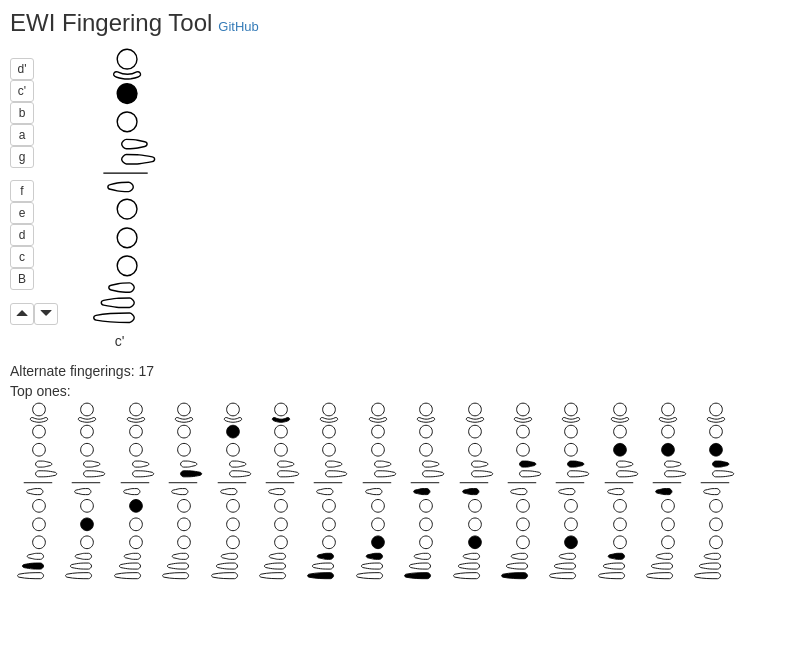
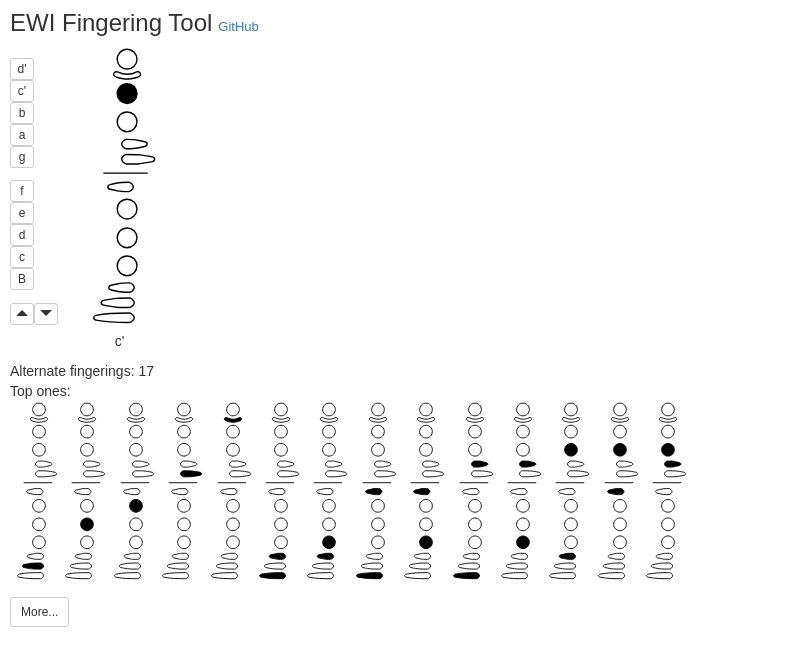
Before and after one commit to bwasty/ewi, a React (Create React App) app: page / in a window 1280 px wide. Shown: the top 666 px of the page, without its empty margins (0-787 px from the left). Built offline with nearby package versions, Linux system fonts and the light colour scheme.

Commit message:
more button for alternative fingerings

```diff
--- a/src/App.js
+++ b/src/App.js
@@ -20,13 +20,17 @@ export default class App extends Component {
   handleKeyClick = (key) => {
     this.setState((prev, props) => {
       prev.fingering[key].toggle()
-      return {fingering: prev.fingering}
+      return {
+        fingering: prev.fingering,
+        showAll: false
+      }
     })
   }
   handleNoteChange = (note) => {
     let flat = note.charAt(1) === 'b'
     this.setState({
-      fingering: new Fingering(STANDARD_FINGERINGS_BY_NOTE[note], undefined, flat)
+      fingering: new Fingering(STANDARD_FINGERINGS_BY_NOTE[note], undefined, flat),
+      showAll: false
     })
   }
   handlePitchChange = (pitch) => {
@@ -49,7 +53,12 @@ export default class App extends Component {
           showNote={true}
         />
         <p />
-        <AlternativeFingerings fingering={fingering} fingeringsByPitch={this.fingeringsByPitch} />
+        <AlternativeFingerings
+          fingering={fingering}
+          fingeringsByPitch={this.fingeringsByPitch}
+          showAll={this.state.showAll} />
+        { !this.state.showAll &&
+          <Button bsSize="small" onClick={ () => this.setState({showAll: true}) }>More...</Button>}
       </div>
     )
   }
@@ -93,22 +102,23 @@ function NoteButton(props) {
 }
 
 function AlternativeFingerings(props) {
+  let alternatives = props.fingeringsByPitch[props.fingering.pitch]
+  if (!props.showAll)
+    alternatives = alternatives.slice(0, 15)
+  alternatives = alternatives
+    .filter(fingering => fingering.id !== props.fingering.id)
+    .map(fingering => <FingeringChart
+                        key={fingering.id}
+                        height="180px"
+                        fingering={fingering}
+                        readonly={true}
+                        showNote={false} />)
+
   return (
     <div>
       Alternate fingerings: { props.fingeringsByPitch[props.fingering.pitch].length - 1 } <br />
       Top ones: <br />
-      {
-        props.fingeringsByPitch[props.fingering.pitch].slice(0, 15).map(ewi => {
-          return (
-              <FingeringChart
-                key={ewi.id}
-                height="180px"
-                fingering={ewi}
-                readonly={true}
-                showNote={false} />
-          )
-        })
-      }
+      { alternatives }
     </div>
   )
 }
--- a/src/FingeringChart.js
+++ b/src/FingeringChart.js
@@ -4,7 +4,7 @@ import { prettyAccidental } from './Util'
 export default class FingeringChart extends Component {
   render() {
     return (
-      <div style={{height: this.props.height, display: 'inline-block'}}>
+      <div style={{height: this.props.height, marginBottom: !this.props.showNote &&  '16px', display: 'inline-block'}}>
         <svg
           height="100%"
           viewBox="0 0 160 595"
```
